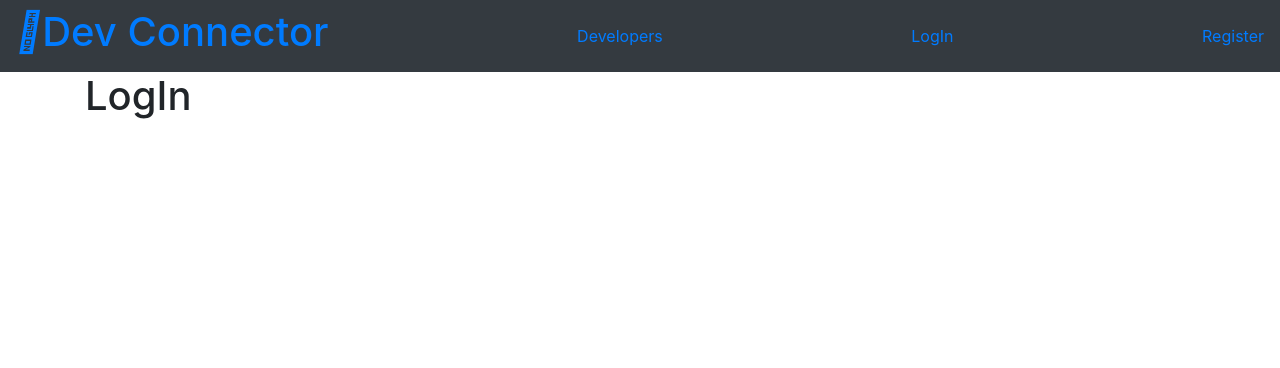
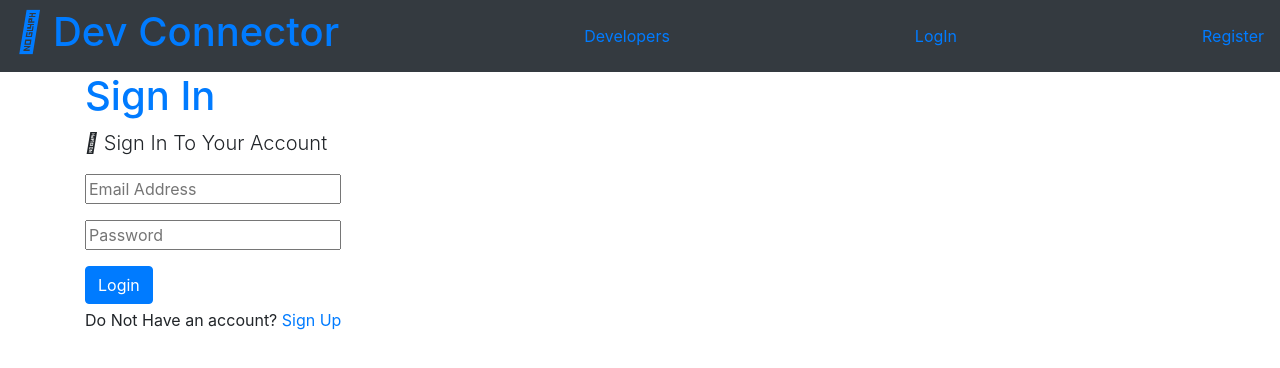
Before and after one commit to anitapandit123/Client_User_Profile, a React (Create React App) app: page /login in a window 1280 px wide. Shown: the top 368 px of the page. Built offline with nearby package versions, Linux system fonts and the light colour scheme.

Commit message:
user created and registered using axios

```diff
--- a/package.json
+++ b/package.json
@@ -3,10 +3,11 @@
   "version": "0.1.0",
   "private": true,
   "dependencies": {
-    "@material-ui/core": "^4.8.1",
+    "@material-ui/core": "^4.8.3",
     "@testing-library/jest-dom": "^4.2.4",
     "@testing-library/react": "^9.3.2",
     "@testing-library/user-event": "^7.1.2",
+    "axios": "^0.19.1",
     "bootstrap": "^4.4.1",
     "react": "^16.12.0",
     "react-bootstrap": "^1.0.0-beta.16",
--- a/public/index.html
+++ b/public/index.html
@@ -19,7 +19,7 @@
 
   <link rel="stylesheet" href="https://cdnjs.cloudflare.com/ajax/libs/font-awesome/4.7.0/css/font-awesome.min.css">
   <link rel="stylesheet" href="https://fonts.googleapis.com/css?family=Roboto:300,400,500,700&display=swap" />
-  <title> Dev connector</title>
+  <title> Dev connector </title>
 </head>
 
 <body>
--- a/src/components/auth/Login.js
+++ b/src/components/auth/Login.js
@@ -1,10 +1,65 @@
-import React from 'react';
+import React, { Fragment, useState } from 'react';
+import { Link } from 'react-router-dom';
+import { post } from '../../utils/http';
+
+const Login = () => {
+
+    const [formData, setFormData] = useState({
+
+        email: '',
+        password: ''
+
+    });
 
 
-const Login = () => {
+    const { email, password } = formData;
+
+    const onChange = e => setFormData({ ...formData, [e.target.name]: e.target.value });
+
+    const onSubmit = async e => {
+        e.preventDefault();
+        console.log("sucessfully logged in")
+    };
+
+
     return (
-        <h1>LogIn </h1>
+        <Fragment>
+            <h1 className="large text-primary">Sign In </h1>
+            <p className='lead'>
+                <i className="fas fa-user" /> Sign In To Your Account
+                </p>
+
+            <form className="form" onSubmit={e => onSubmit(e)}>
+
+                <div className="form-group">
+                    <input type="text"
+                        placeholder="Email Address"
+                        name="email"
+                        value={email}
+                        onChange={e => onChange(e)}
+                    />
+                </div>
+
+                <div className="form-group">
+                    <input type="password"
+                        placeholder="Password"
+                        name="password"
+                        value={password}
+                        onChange={e => onChange(e)}
+                        minLength="6" />
+                </div>
+
+
+                <input type="submit" className="btn btn-primary" value="Login" />
+            </form>
+
+            <p className="my-1">
+                Do Not Have an account? <Link to="/register">Sign Up</Link>
+            </p>
+        </Fragment>
     )
-};
+
+
+}
 
 export default Login;
--- a/src/components/auth/Register.js
+++ b/src/components/auth/Register.js
@@ -1,6 +1,9 @@
 import React, { Fragment, useState } from 'react';
+import { Link } from 'react-router-dom';
+import { post } from '../../utils/http';
 
 const Register = () => {
+
     const [formData, setFormData] = useState({
         name: '',
         email: '',
@@ -11,7 +14,27 @@ const Register = () => {
 
     const { name, email, password, password2 } = formData;
 
-    const onChange = e => setFormData({ ...formData, [e.target.name]: e.target.value })
+    const onChange = e => setFormData({ ...formData, [e.target.name]: e.target.value });
+
+    const onSubmit = async e => {
+        e.preventDefault();
+        if (password !== password2) {
+            console.log('Passwords do not match');
+        } else {
+            const newUser = {
+                name,
+                email,
+                password
+            };
+            try {
+                const res = await post('/users', newUser)
+                console.log(res);
+            } catch (err) {
+                console.error(err.response.data);
+            }
+        }
+
+    };
 
 
     return (
@@ -21,7 +44,7 @@ const Register = () => {
                 <i className="fas fa-user" /> Create Your Account
                 </p>
 
-            <form className="form" action="create-profile.html">
+            <form className="form" onSubmit={e => onSubmit(e)}>
                 <div className="form-group">
                     <input type="text"
                         placeholder="Name"
@@ -60,14 +83,16 @@ const Register = () => {
                         onChange={e => onChange(e)}
                         minLength="6" />
                 </div>
-                <input type="submit" className="btn btn-primaru" value="Register" />
+                <input type="submit" className="btn btn-primary" value="Register" />
             </form>
 
             <p className="my-1">
-                Already Have an account? <a href="login.html">Sign In</a>
+                Already Have an account? <Link to="/login">Sign In</Link>
             </p>
         </Fragment>
     )
+
+
 }
 
 export default Register;
--- a/src/components/layout/Navbar.js
+++ b/src/components/layout/Navbar.js
@@ -8,7 +8,7 @@ const Navbar = () => {
         <nav className='navbar bg-dark'>
             <h1>
                 <Link to='/'>
-                    <i className="fas fa-code" />Dev Connector
+                    <i className="fas fa-code" /> Dev Connector
                        </Link>
             </h1>
             <a href="!#">Developers</a>
--- /dev/null
+++ b/src/utils/http.js
@@ -0,0 +1,52 @@
+import axios from 'axios';
+
+/**
+ * creating axios instance
+ */
+
+export const axiosInstance = axios.create({
+    baseURL: 'http://localhost:5000/api/',
+
+});
+
+
+
+/**
+ * GET method
+ * @param {String} url
+ * @param {Object} params
+ */
+export function get(url, params = {}) {
+    return axiosInstance({
+        method: 'get',
+        url,
+        params,
+
+    });
+}
+
+/**
+ * GET method
+ * @param {String} url
+ * @param {Object} data
+ */
+export function post(url, data) {
+    return axiosInstance({
+        method: 'post',
+        url,
+        data,
+    });
+}
+
+/**
+ * GET method
+ * @param {String} url
+ * @param {Object} data
+ */
+export function put(url, data) {
+    return axiosInstance({
+        method: 'put',
+        url,
+        data,
+    });
+}
```
Also changed, not shown: 1 other file (tests, documents, lock files or other folders).
